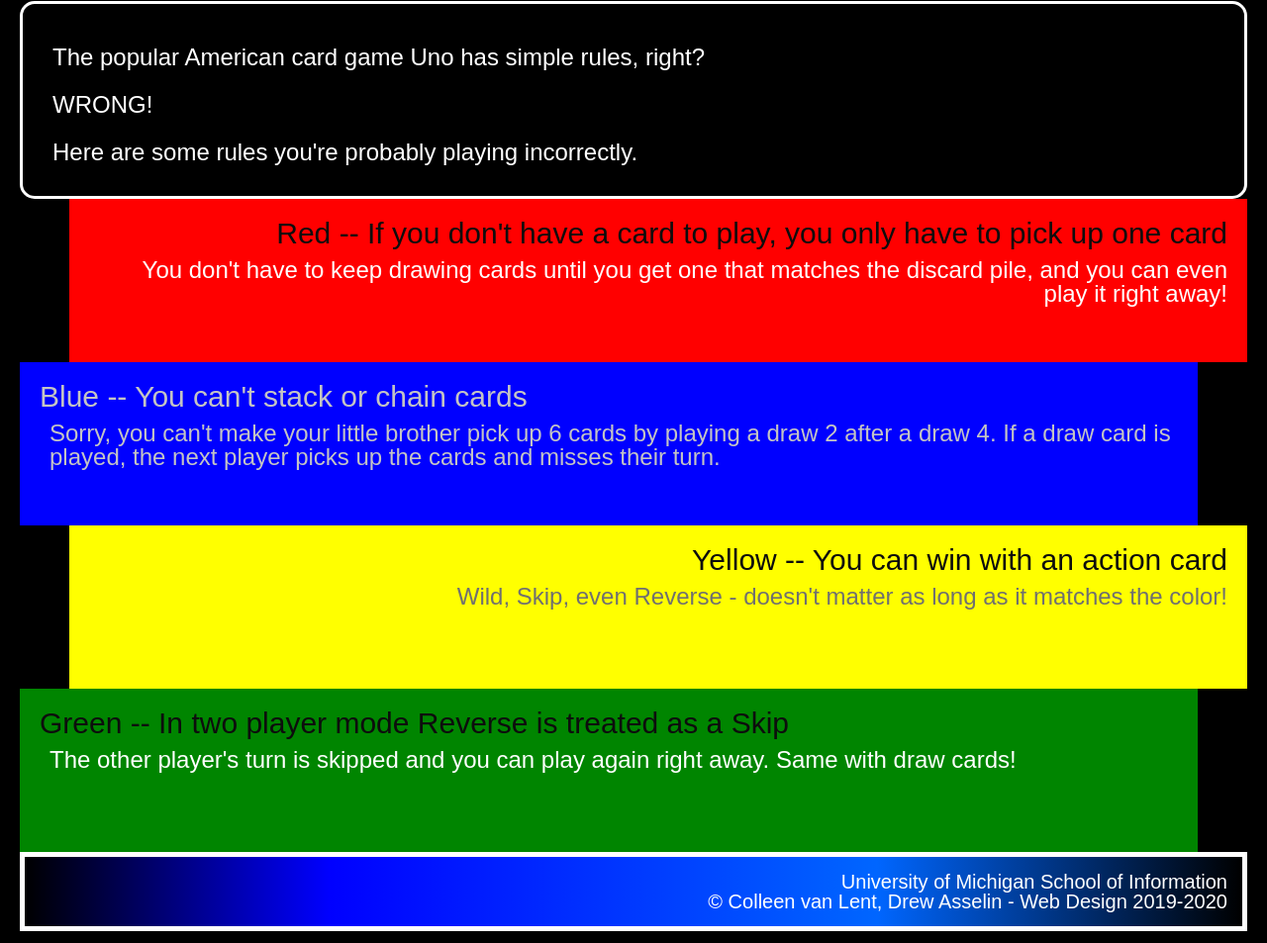
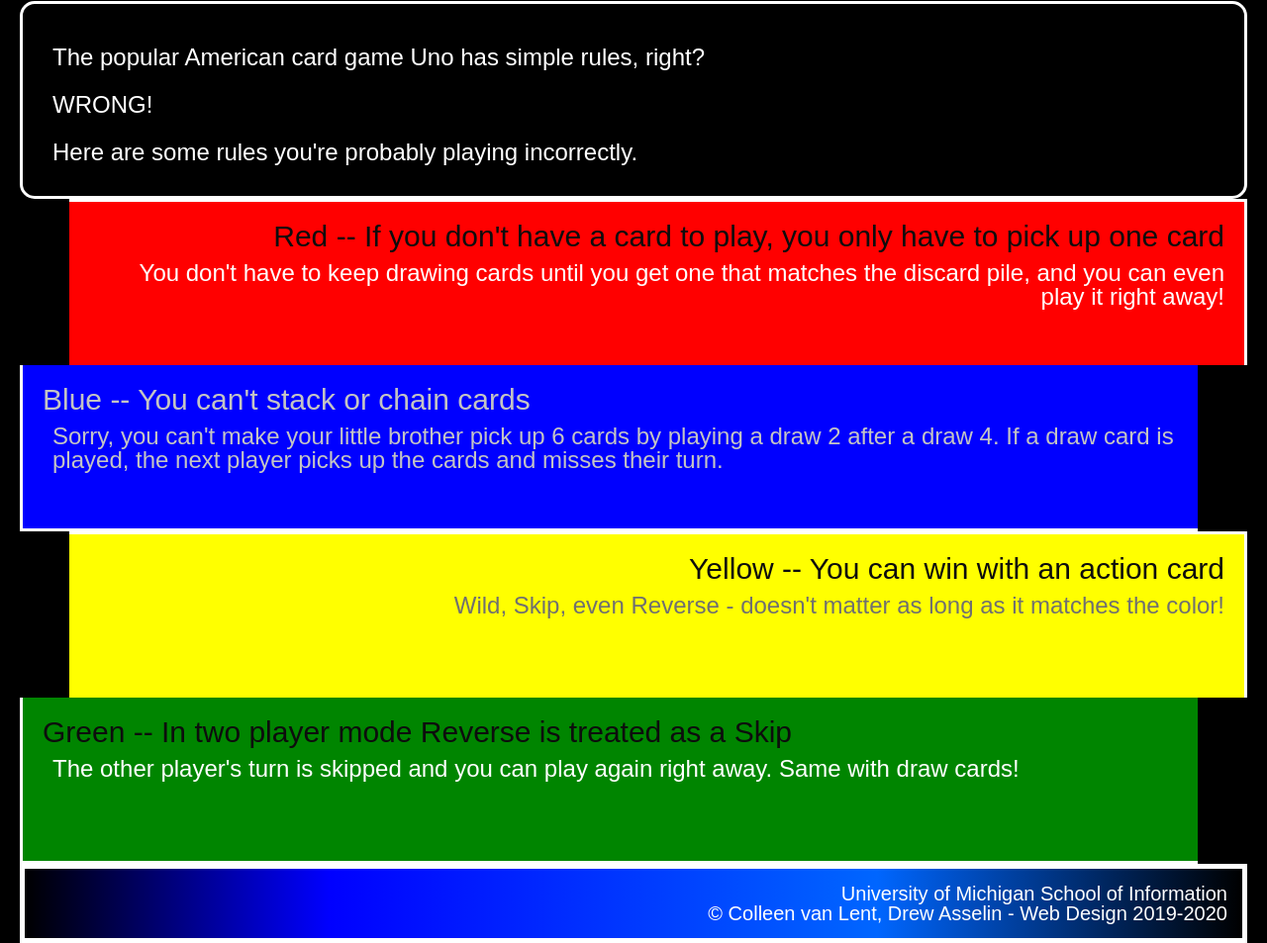
Before and after one commit to sisichen1/hw2-2023, a plain HTML site: page index.html in a window 1280 px wide. Shown: the part 327-1280 px from the top of the page at 99% size. Drawn offline with Linux system fonts and the light colour scheme.

Commit message:
Update style.css

```diff
--- a/css/style.css
+++ b/css/style.css
@@ -39,7 +39,6 @@ div{
     background-color: #ff0000;
     text-align: right;
     margin-left:50px;
-    border:none;
     border-bottom:2px;
     border-left:5px;
 }
@@ -47,7 +46,6 @@ div{
     background-color: #0000ff;
     text-align: left;
     margin-right:50px;
-    border:none;
     border-right:5px;
     border-top:2px;
     color:#c4c4c4;
@@ -59,7 +57,6 @@ div{
     background-color: #ffff00;
     text-align:right;
     margin-left:50px;
-    border:none;
     border-bottom:2px;
     border-left:5px;
     color:#707070;
@@ -67,7 +64,6 @@ div{
 .green{
     background-color: #008500;
     text-align: left;
-    border:none;
     margin-right: 50px;
     border-right: 5px;
     border-top:2px;
```
